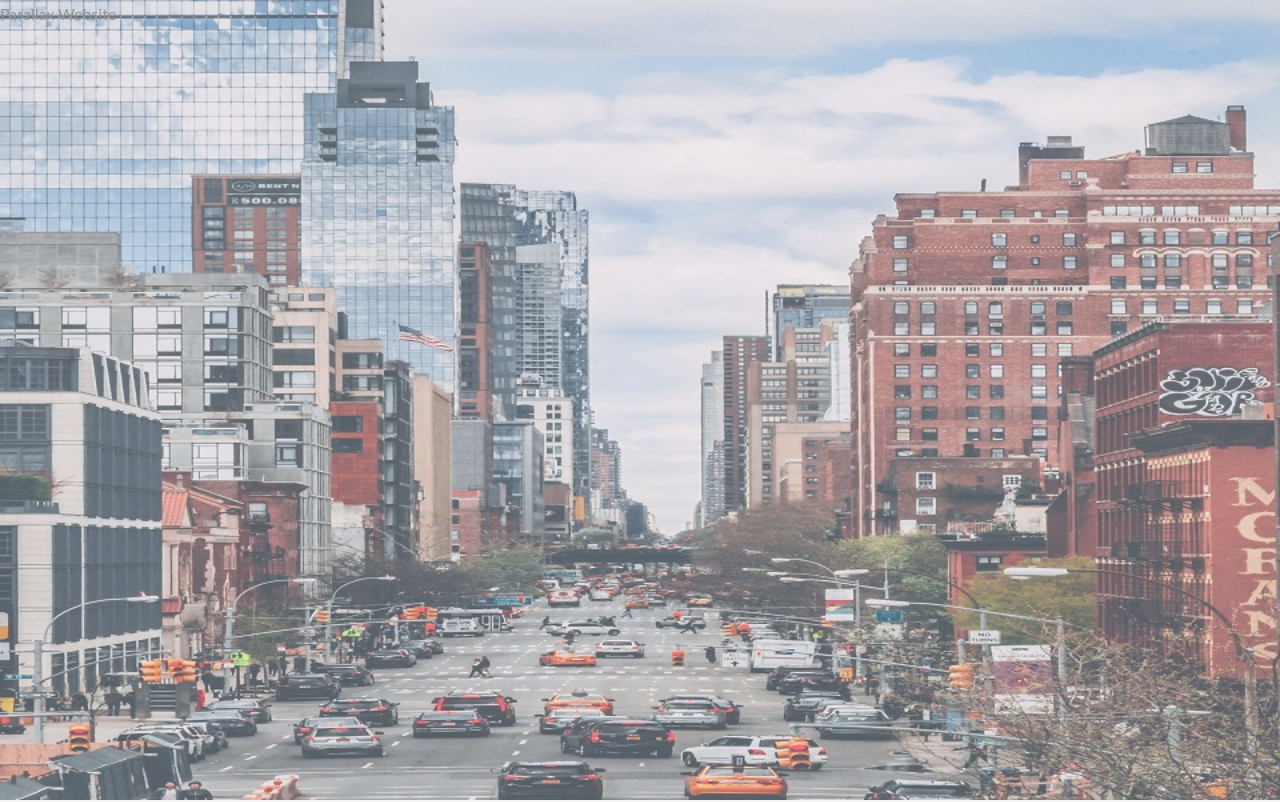
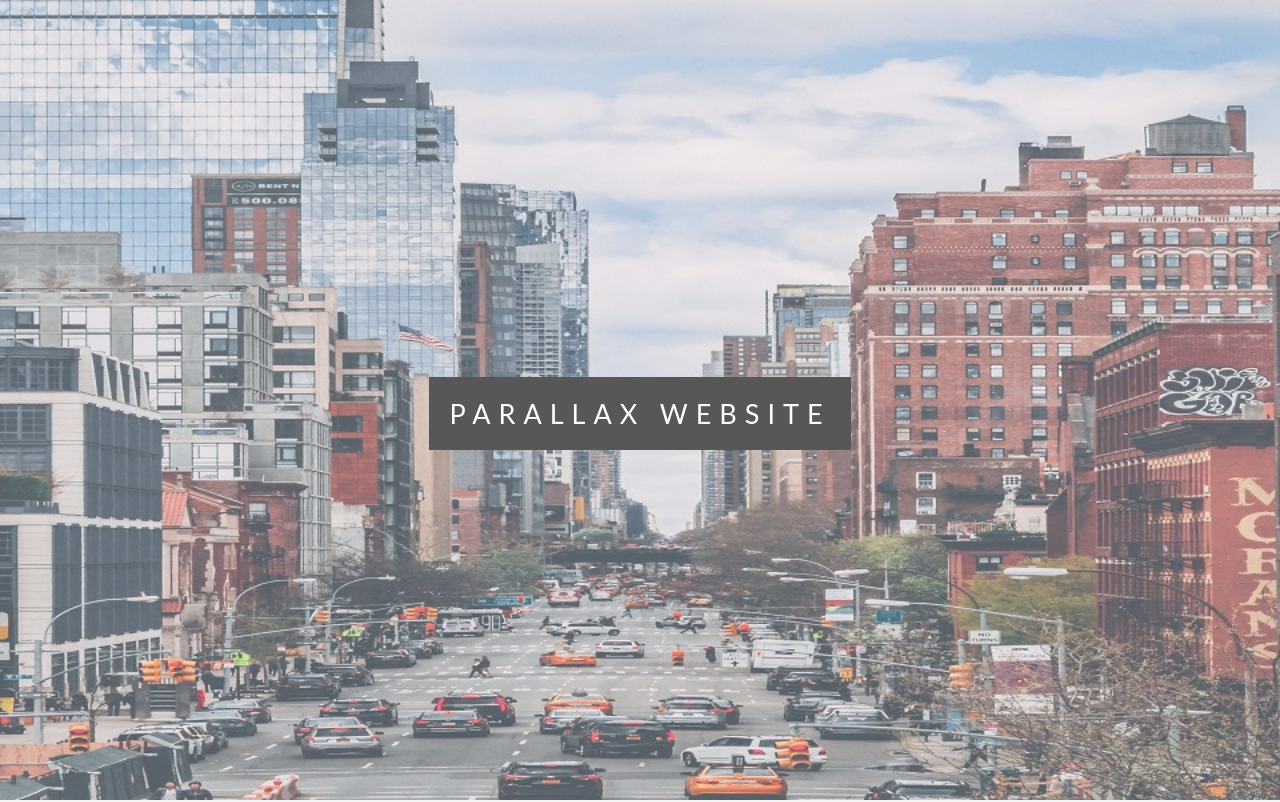
Before and after one commit to imadeCodeGirl/Imade-Parallax-Website, a plain HTML site: page index.html in a window 1280 px wide. Shown: the top 802 px of the page. Drawn offline with Linux system fonts and the light colour scheme.

Commit message:
styled the ptext

```diff
--- a/css/style.css
+++ b/css/style.css
@@ -43,3 +43,23 @@ body, html{
 .section-dark{
     background-color: #282e34;
     color: #dddddd;
+}
+
+.ptext{
+    position: absolute;
+    top: 50%;
+    width: 100%;
+    text-align: center;
+    color: #000;
+    font-size: 27px;
+    letter-spacing: 8px;
+    text-transform: uppercase;
+}
+.ptext .border-dark{
+    background-color: #111111;
+    color: #fff;
+    padding: 20px;
+}
+.ptext .border{
+    color: #fff;
+}
```
Also changed, not shown: 1 other file.
